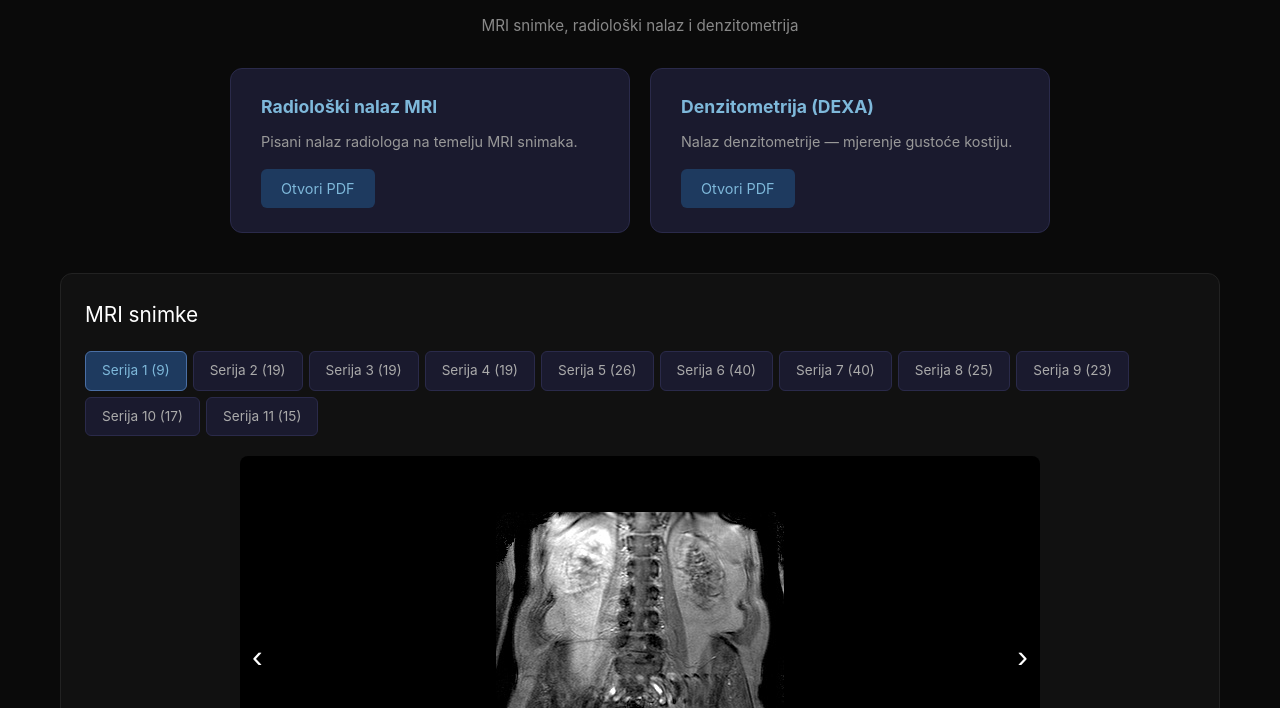
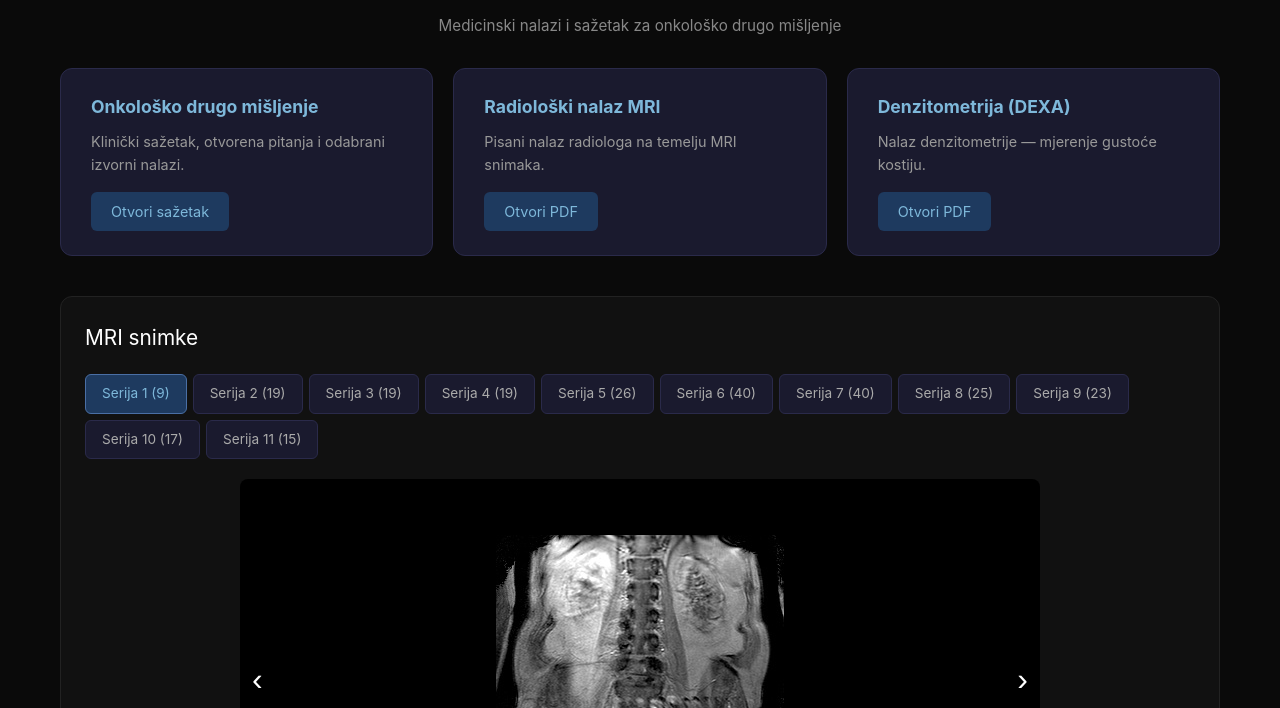
Before and after one commit to Lafo-Mamone/nedzad-medical, a plain HTML site: page index.html in a window 1280 px wide. Shown: the part 92-800 px from the top of the page. Drawn offline with Linux system fonts and the light colour scheme.

Commit message:
Add private oncology second-opinion brief

```diff
--- a/index.html
+++ b/index.html
@@ -245,9 +245,14 @@
 <body>
     <div class="container">
         <h1>Medicinska dokumentacija</h1>
-        <p class="subtitle">MRI snimke, radiolo&scaron;ki nalaz i denzitometrija</p>
+        <p class="subtitle">Medicinski nalazi i sažetak za onkološko drugo mišljenje</p>
 
         <div class="docs-section">
+            <div class="doc-card">
+                <h3>Onkolo&scaron;ko drugo mi&scaron;ljenje</h3>
+                <p>Klini&ccaron;ki sa&zcaron;etak, otvorena pitanja i odabrani izvorni nalazi.</p>
+                <a href="onkolog/">Otvori sa&zcaron;etak</a>
+            </div>
             <div class="doc-card">
                 <h3>Radiolo&scaron;ki nalaz MRI</h3>
                 <p>Pisani nalaz radiologa na temelju MRI snimaka.</p>
```
Also changed, not shown: onkolog/index.html (added, +15 -0 lines), onkolog/style.css (added), 15 other files.
